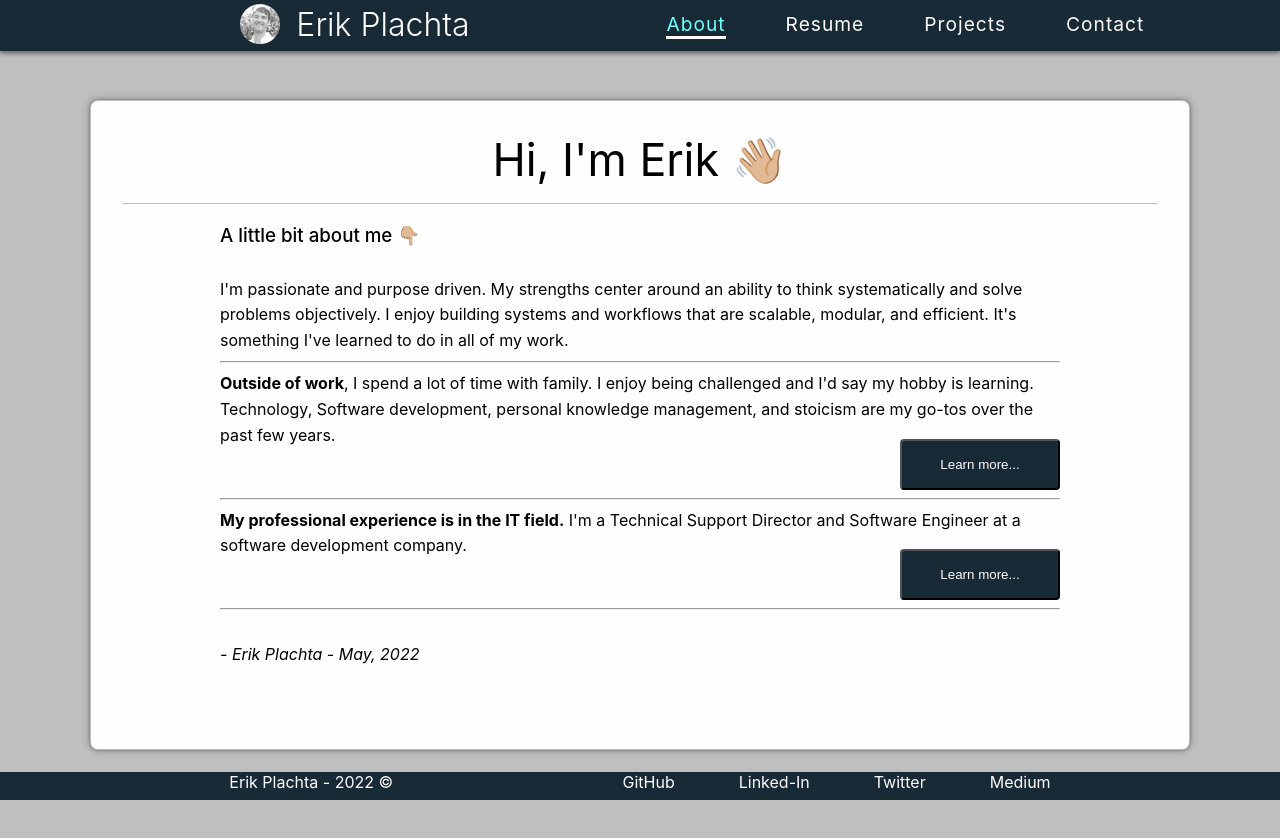
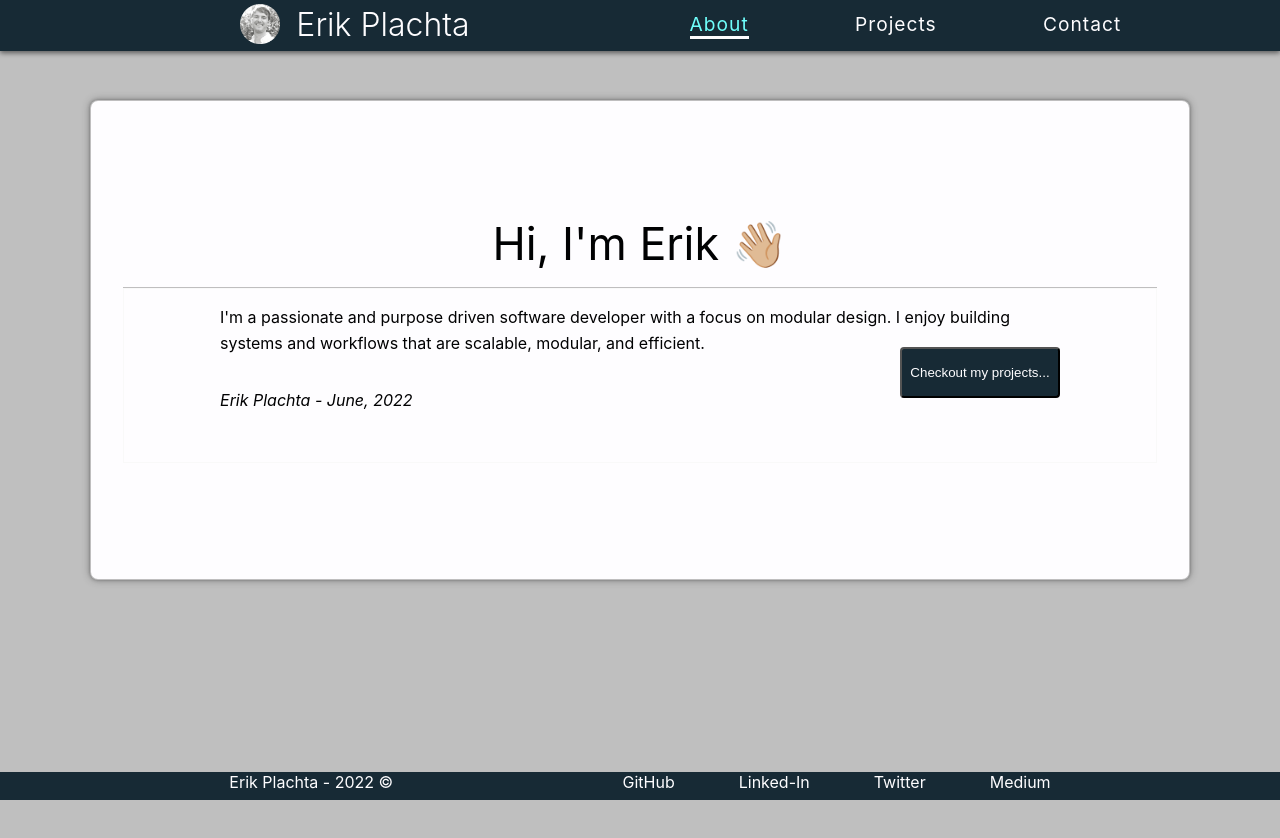
Before and after one commit to ErikPlachta/ErikPlachta, a React (Create React App) app: page / in a window 1280 px wide. Shown: the top 838 px of the page. After the commit the page ends 800 px from the top, so only its background shows below. Built offline with nearby package versions, Linux system fonts and the light colour scheme; no server answers.

Commit message:
Did a massive cleanup on my homepage. Remove RESUME from page.

```diff
--- a/src/App.js
+++ b/src/App.js
@@ -1,7 +1,7 @@
 //------------------------------------------------------------------------------
 //-- IMPORTS
 import React, { useState } from 'react';
-import {  BrowserRouter, Route, Routes, useParams } from 'react-router-dom';
+import {  BrowserRouter, Route, Routes } from 'react-router-dom';
 
 //------------------------------------------------------------------------------
 //-- COMPONENTS
@@ -11,28 +11,31 @@ import Footer from './components/footer';
 //------------------------------------------------------------------------------
 //-- PAGES
 import About from './pages/About';
-import Resume from './pages/Resume';
+// import Resume from './pages/Resume';
 import Projects from './pages/Projects';
 import Contact from './pages/Contact';
 import PageNotFound from './pages/PageNotFound';
-
 
 //------------------------------------------------------------------------------
 //-- App Function
 export default function App({ uuidv4 }) {
 
   //----------------------------------------------------------------------------
-  //-- STATES
+  //-- Local State
   const [ location, setLocation ] = useState( 'about' ); //-- setting default location to About. Used by Nav for location awareness
 
-  const [locations, setLocations] = useState({ //-- Components within the main element. State is managed by Navigation and Routing.
+
+  //----------------------------------------------------------------------------
+  //-- Index for Routing ( Page within the main element. Is managed by Navigation and Routing. )
+
+
+  //TODO:: 06/25/22 #EP || Simplify and remove this. I've learned smarter ways of doing this with state.
+  const [locations, setLocations] = useState({
     'about':    { name:'about',     subComponent:{About},    key:uuidv4(), jsx: <About    uuidv4={uuidv4} location={location} setLocation={setLocation} >  </About>    },
-    'resume':   { name:'resume',    subComponent:{Resume},   key:uuidv4(), jsx: <Resume   uuidv4={uuidv4} >  </Resume>   },
+    // 'resume':   { name:'resume',    subComponent:{Resume},   key:uuidv4(), jsx: <Resume   uuidv4={uuidv4} >  </Resume>   },
     'projects': { name:'projects',  subComponent:{Projects}, key:uuidv4(), jsx: <Projects uuidv4={uuidv4} >  </Projects> },
     'contact':  { name:'contact',   subComponent:{Contact},  key:uuidv4(), jsx: <Contact  uuidv4={uuidv4} >  </Contact>  },
   });
-
-
   //----------------------------------------------------------------------------
   //-- Return Function
   return (
@@ -47,7 +50,7 @@ export default function App({ uuidv4 }) {
           <Routes>
             <Route exact path="/" element={locations['about'].jsx}/>
             <Route exact path="/about" element={locations['about'].jsx} />
-            <Route exact path="/resume" element={locations['resume'].jsx}/>
+            {/* <Route exact path="/resume" element={locations['resume'].jsx}/> */}
             <Route exact path="/projects" element={locations['projects'].jsx}/>
             <Route exact path="/contact" element={locations['contact'].jsx}/>
             <Route path='/404' element={<PageNotFound     location={location} setLocation={setLocation}/>}/>
--- a/src/index.js
+++ b/src/index.js
@@ -19,11 +19,10 @@ root.render(
   </React.StrictMode>,
 );
 
-
-// if in Development
+// if in Development, report vitals and print to log for awareness
 if (!process.env.NODE_ENV || process.env.NODE_ENV === 'development'){
   console.log('dev');
-  reportWebVitals(); // Having web-vitals print for awareness.  ( SRC -> https://bit.ly/CRA-vitals )
+  reportWebVitals(); // ( SRC -> https://bit.ly/CRA-vitals )
 }
 
 serviceWorkerRegistration.register(); //-- Register service worker for pwa
--- a/src/pages/About/index.js
+++ b/src/pages/About/index.js
@@ -21,76 +21,24 @@ export default function AboutMe({ uuidv4, setLocation }) {
       {/* content */}
       <section className="article-content-container">
         <div className="article-content">
-          <h3 className="article-content-title">
-            A little bit about me 👇🏼
-          </h3>
-          <br />
           <section>
             <div>
-              I'm passionate and purpose driven. My strengths center around
-              an ability to think systematically and solve problems objectively.
-
-                I enjoy building systems and workflows that are scalable,
-                modular, and efficient. It's something I've learned to do in all
-                of my work.
-            </div>
-            <hr />
-          {/* PERSONALLY */}
-            <div className='about-div'>
-              <b>Outside of work</b>, I spend a lot of time with family. I enjoy
-              being challenged and I'd say my hobby is learning. Technology,
-              Software development, personal knowledge management, and
-              stoicism are my go-tos over the past few years.
-
-              {/* <p className="article-content-indent"> */}
-                <input
-                  type="button"
-                  className="about-button"
-                  id="projects"
-                  value='Learn more...'
-                  onClick={navigateButton}
-                  >
-                </input>
-              {/* </p> */}
-            </div>
-            <hr />
-          {/* PROFESSIONALLY */}
-          <div className="about-div">
-              <b>My professional experience is in the IT field.</b> I'm a Technical Support
-              Director and Software Engineer at a software development company.
+              I'm a passionate and purpose driven software developer with a focus
+              on modular design. I enjoy building systems and workflows that are
+              scalable, modular, and efficient.
               <input
                 type="button"
                 className="about-button"
-                id="resume"
-                value='Learn more...'
+                id="projects"
+                value='Checkout my projects...'
                 onClick={navigateButton}
                 >
               </input>
             </div>
-            <hr />
-            {/* <div className="about-div">
-              <p className='article-content-indent'>
-                <b>Soft Skills:</b>
-                <br />
-                Communication, empathy, self-awareness, problem-solving, patience,
-                dedication, focus, passionate, flexible, organized, time management,
-                teachable, driven, leadership.
-              </p>
-
-              <p className='article-content-indent'>
-                <b>Hard Skills:</b>
-                <br />
-                IT automation, IT & Networking, Customer Service, Software &
-                Hardware Support, MSP Strategy, Documentation, Project Management,
-                DevOps, Full-stack Development, Python, PowerShell, JavaScript,
-                HTML, CSS, SQL, MySQL, MongoDB, AWS, GCP, Heroku, and GitHub.
-              </p>
-
-            </div> */}
           </section>
         {/* SIGNATURE LINE */}
           <p className="signature">
-            - Erik Plachta - May, 2022
+            Erik Plachta - June, 2022
           </p>
         </div>
       </section>
```
Also changed, not shown: 1 other file (tests, documents, lock files or other folders).
